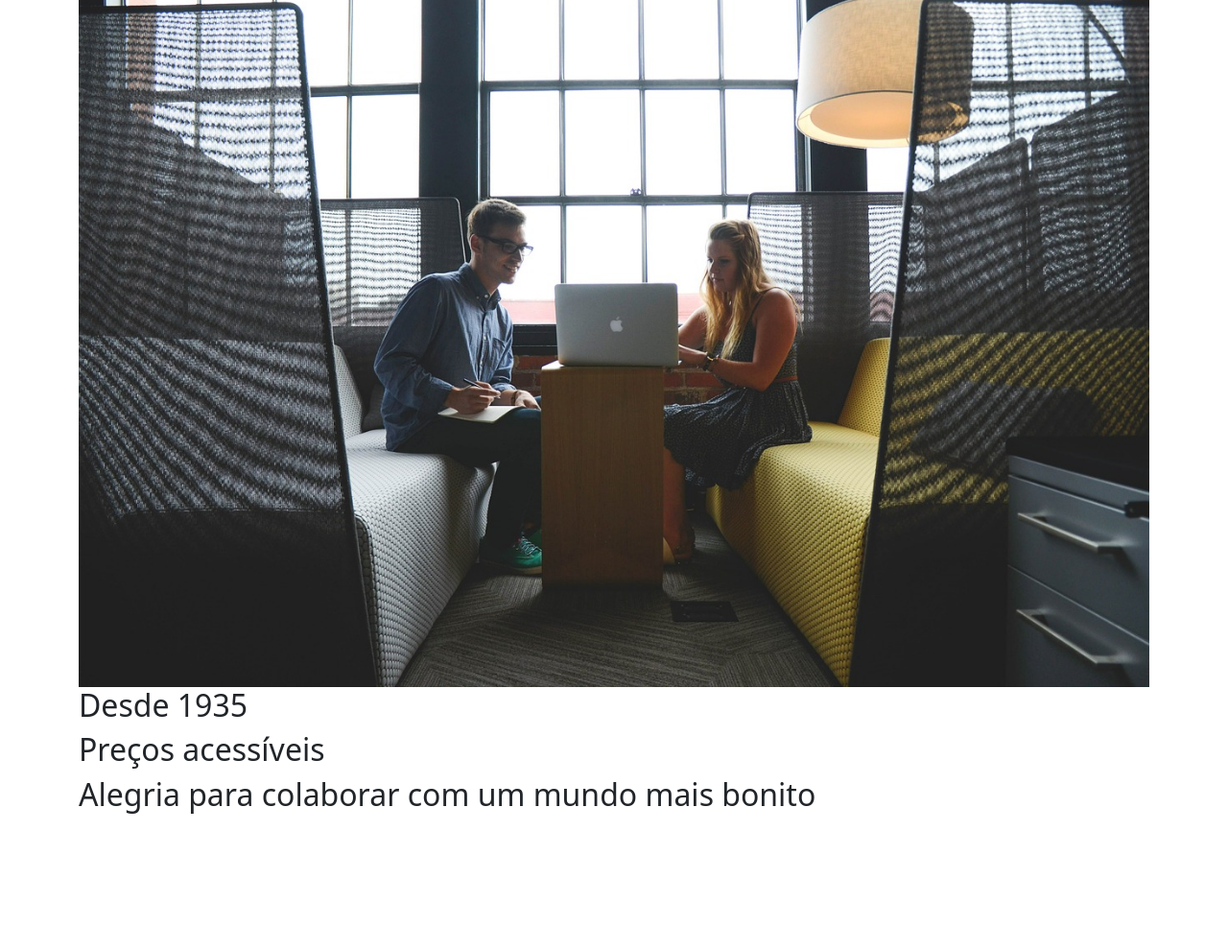
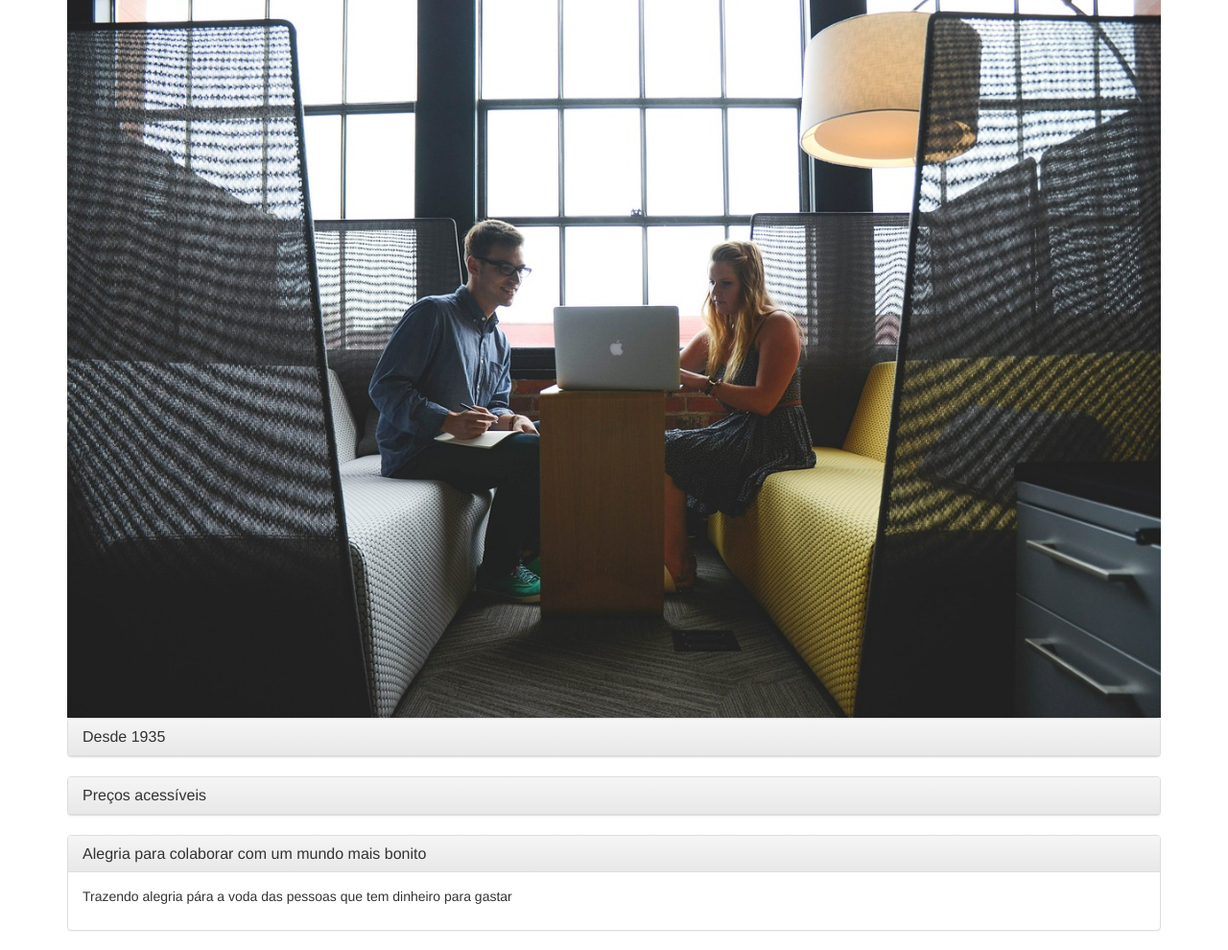
Before and after one commit to LucasCNS/TopCasaFina, a plain HTML site: page TopCasaFina/index.html in a window 1280 px wide. Shown: the part 69-1059 px from the top of the page at 96% size. Before the commit the page ends 924 px from the top, so only its background shows below. Drawn offline with nearby package versions, Linux system fonts and the light colour scheme.

Commit message:
Downgrade do código para Bootstrap 3.3.7 devido à aula.

```diff
--- a/TopCasaFina/index.html
+++ b/TopCasaFina/index.html
@@ -1,28 +1,64 @@
 <!DOCTYPE html>
 <html>
+
     <head>
         <meta charset="UTF-8">
         <meta name="viewport" content="width=device-width, initial-scale=1">
 
-        <link href="https://cdn.jsdelivr.net/npm/bootstrap@5.1.3/dist/css/bootstrap.min.css" rel="stylesheet" integrity="sha384-1BmE4kWBq78iYhFldvKuhfTAU6auU8tT94WrHftjDbrCEXSU1oBoqyl2QvZ6jIW3" crossorigin="anonymous">
+        <link rel="stylesheet" href="https://maxcdn.bootstrapcdn.com/bootstrap/3.3.7/css/bootstrap.min.css"
+            integrity="sha384-BVYiiSIFeK1dGmJRAkycuHAHRg32OmUcww7on3RYdg4Va+PmSTsz/K68vbdEjh4u" crossorigin="anonymous">
+        <link rel="stylesheet" href="https://maxcdn.bootstrapcdn.com/bootstrap/3.3.7/css/bootstrap-theme.min.css"
+            integrity="sha384-rHyoN1iRsVXV4nD0JutlnGaslCJuC7uwjduW9SVrLvRYooPp2bWYgmgJQIXwl/Sp" crossorigin="anonymous">
+
 
     </head>
+
     <body>
         <div class="container">
             <h2>Sobre Nós</h2>
-            <img class="img-fluid" src="img/empresa.jpg">
+            <img class="img-responsive" src="img/empresa.jpg">
 
-            <h2 data-bs-toggle="collapse" data-bs-target="#primeiroParagrafo">Desde 1935</h2>
-            <p class="collapse" id="primeiroParagrafo" > A TopCasaFina Arquitetura está no mercado desde</p>
+            <div class="panel panel-default">
+                <div class="panel-heading">
+                    <h3 class="panel-title" data-toggle="collapse" data-target="#primeiro-paragrafo">Desde 1935</h3>
+                </div>
+                <div id="primeiro-paragrafo" class="collapse">
+                    <div class="panel-body">
+                        <p>Desde 1935 trazendo casas, mansões e prédios lindos paea o mundo.</p>
+                    </div>
+                </div>
+            </div>
 
-            <h2 data-bs-toggle="collapse" data-bs-target="#segundo-paragrafo">Preços acessíveis</h2>
-            <p class="collapse" id="segundo-paragrafo" > Preços a partir de R$ 1000,00.</p>
+            <div class="panel panel-default">
+                <div class="panel-heading">
+                    <h3 class="panel-title" data-toggle="collapse" data-target="#segundo-paragrafo">Preços acessíveis
+                    </h3>
+                </div>
+                <div id="segundo-paragrafo" class="collapse">
+                    <div class="panel-body">
+                        <p>Preços a partir de R$1000,00.</p>
+                    </div>
+                </div>
+            </div>
 
-            <h2 data-bs-toggle="collapse" data-bs-target="#terceiro-paragrafo" > Alegria para colaborar com um mundo mais bonito</h2>
-            <p class="collapse" id="terceiro-paragrafo" > Trazendo alegria para a vida das pessoas que tem dinheiro para gastar.</p>
+            <div class="panel panel-default">
+                <div class="panel-heading">
+                    <h3 class="panel-title" data-toggle="collapse" data-target="#terceiro-paragrafo">Alegria para
+                        colaborar com um mundo mais bonito</h3>
+                </div>
+                <div id="terceiro-paragrafo" class="collapse"></div>
+                <div class="panel-body">
+                    <p>Trazendo alegria pára a voda das pessoas que tem dinheiro para gastar</p>
+                </div>
+            </div>
         </div>
 
-        <script src="https://cdn.jsdelivr.net/npm/bootstrap@5.1.3/dist/js/bootstrap.bundle.min.js" integrity="sha384-ka7Sk0Gln4gmtz2MlQnikT1wXgYsOg+OMhuP+IlRH9sENBO0LRn5q+8nbTov4+1p" crossorigin="anonymous"></script>
-        <script src="jquery-3.6.0.min.js"></script>
+
+        <script src="https://maxcdn.bootstrapcdn.com/bootstrap/3.3.7/js/bootstrap.min.js"
+            integrity="sha384-Tc5IQib027qvyjSMfHjOMaLkfuWVxZxUPnCJA7l2mCWNIpG9mGCD8wGNIcPD7Txa"
+            crossorigin="anonymous">
+        </script><script src="jquery-3.6.0.min.js"></script>
+
     </body>
+
 </html>
```
